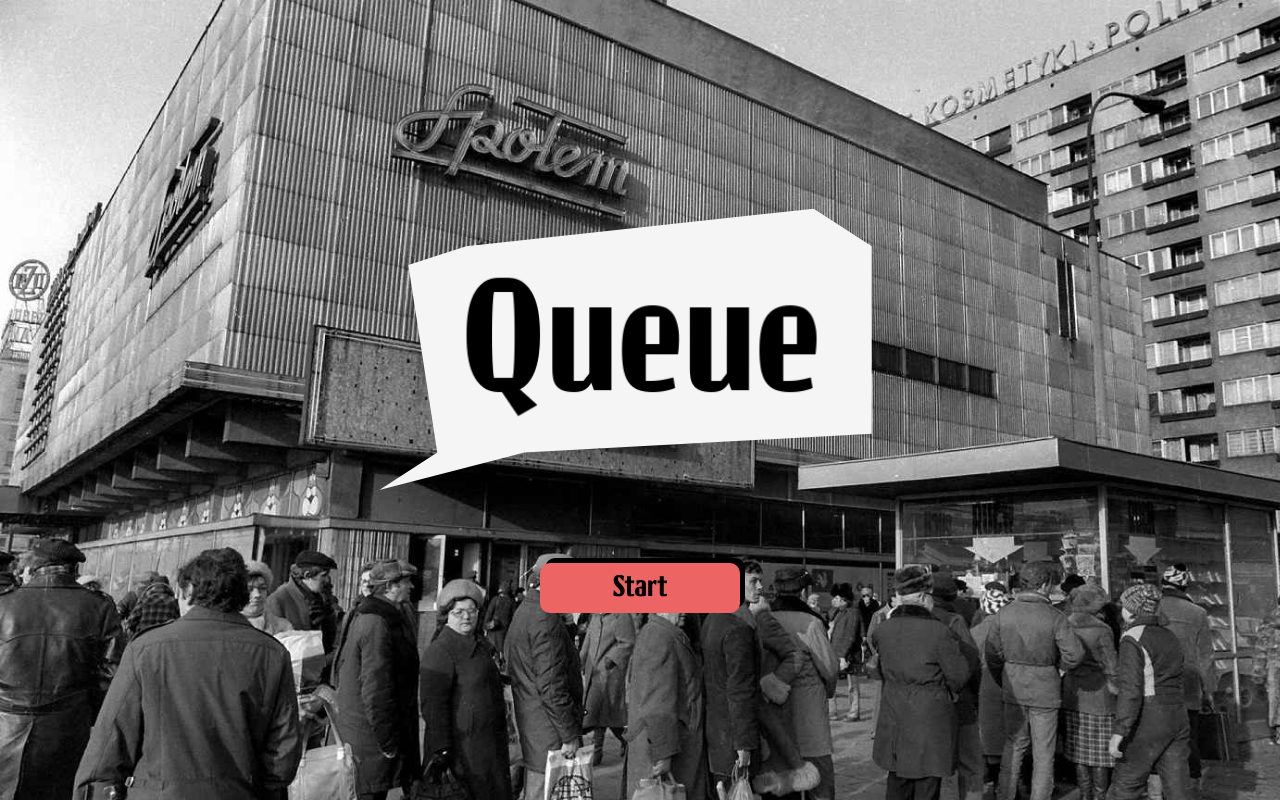
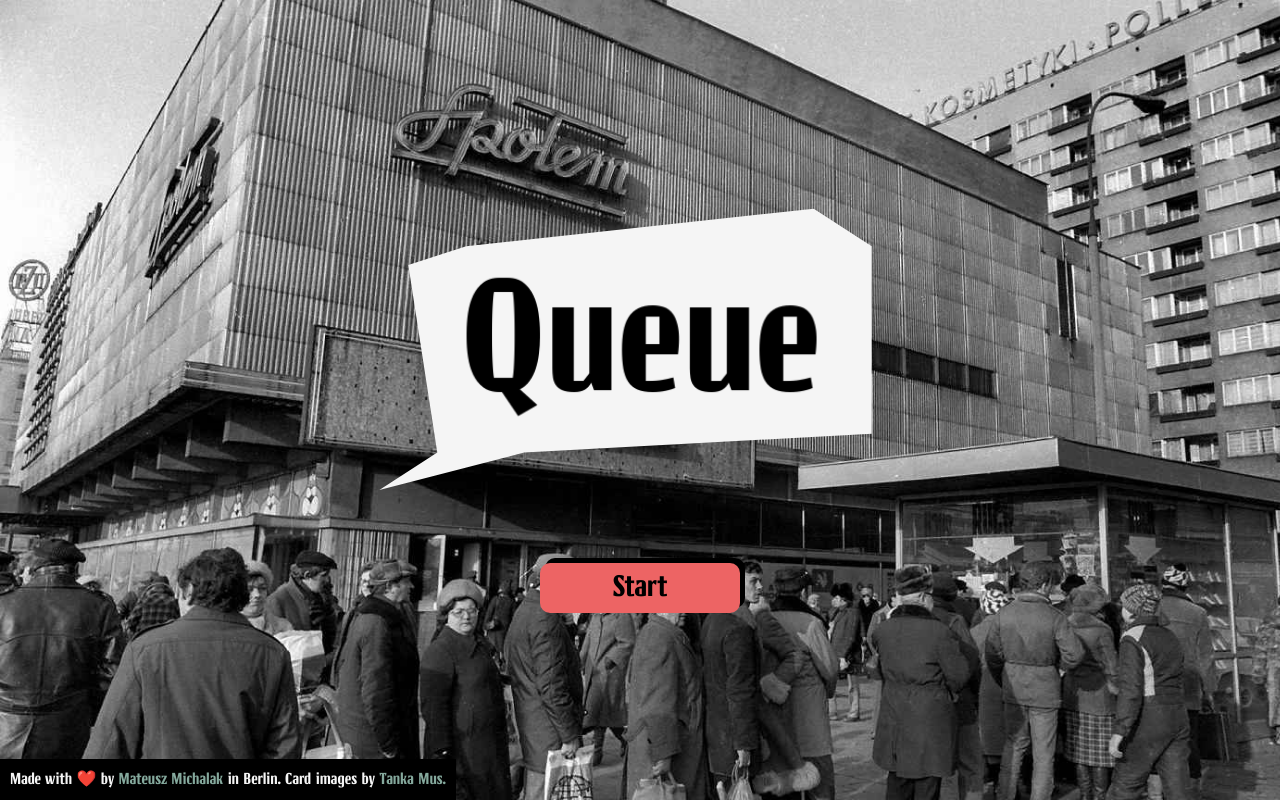
Before and after one commit to michalakweb/that-my-spot, a React (Create React App) app: page / in a window 1280 px wide. Built offline with nearby package versions, Linux system fonts and the light colour scheme.

Commit message:
added 'made with <3' text

```diff
--- a/src/App.scss
+++ b/src/App.scss
@@ -14,6 +14,20 @@
 
 .noClicking {
 	pointer-events: none;
+}
+
+#madeBy {
+	position: absolute;
+	bottom: 0;
+	left: 0;
+	padding: 10px;
+	color: whitesmoke;
+	background-color: black;
+
+	a {
+		text-decoration: none;
+		color: #85a99d;
+	}
 }
 
 #root {
--- a/src/components/WelcomeScreen.js
+++ b/src/components/WelcomeScreen.js
@@ -16,6 +16,28 @@
 				Start
 			</button>
 		</div>
+		<div id="madeBy">
+			Made with{" "}
+			<span role="img" aria-label="heart">
+				❤️
+			</span>{" "}
+			by{" "}
+			<a
+				href="https://www.xing.com/profile/Mateusz_Michalak3/cv"
+				target="_blank"
+				rel="noopener noreferrer"
+			>
+				Mateusz Michalak
+			</a>{" "}
+			in Berlin. Card images by{" "}
+			<a
+				href="https://www.upwork.com/freelancers/~01d2f506ae225b50af"
+				target="_blank"
+				rel="noopener noreferrer"
+			>
+				Tanka Mus.
+			</a>
+		</div>
 	</div>
 )
 
```
